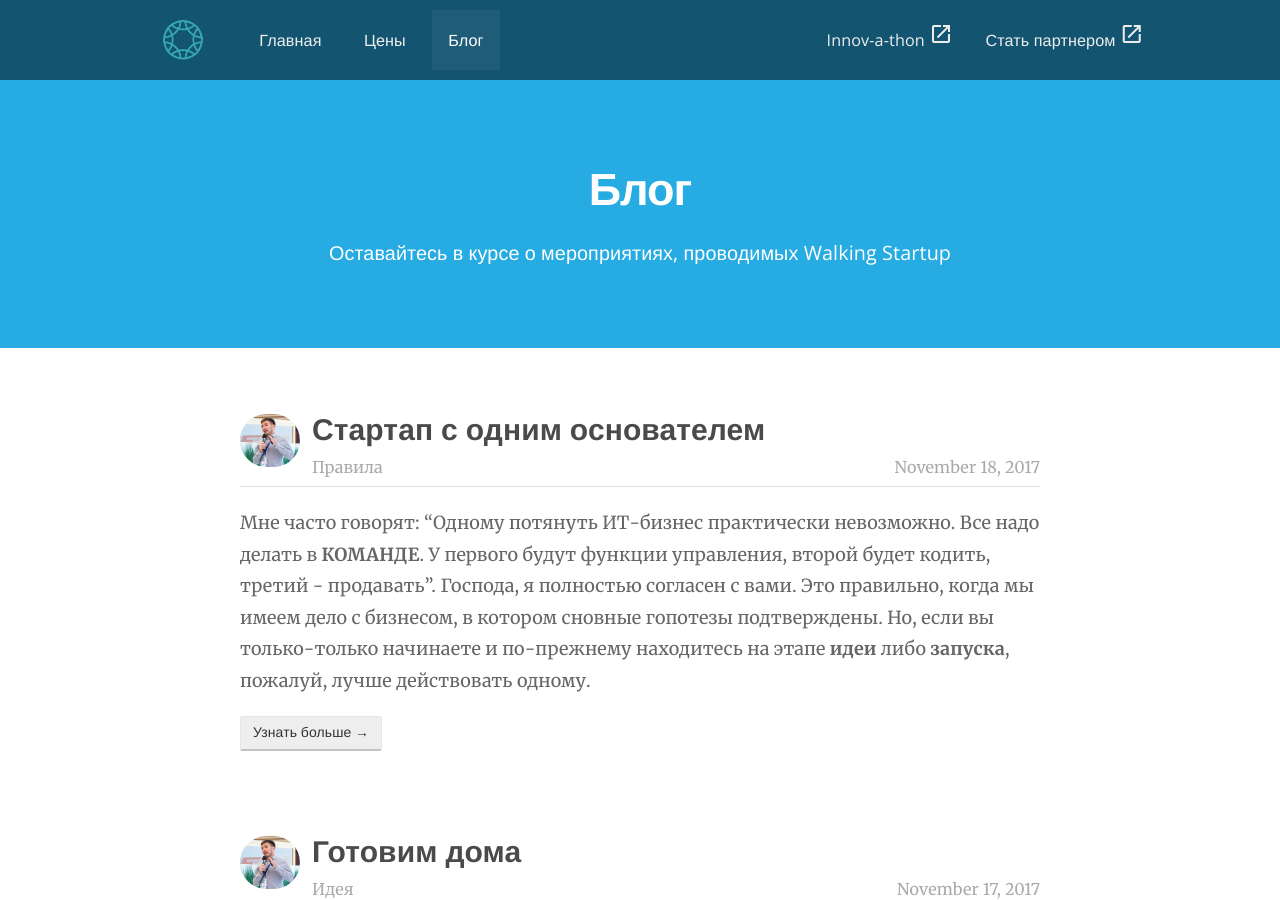
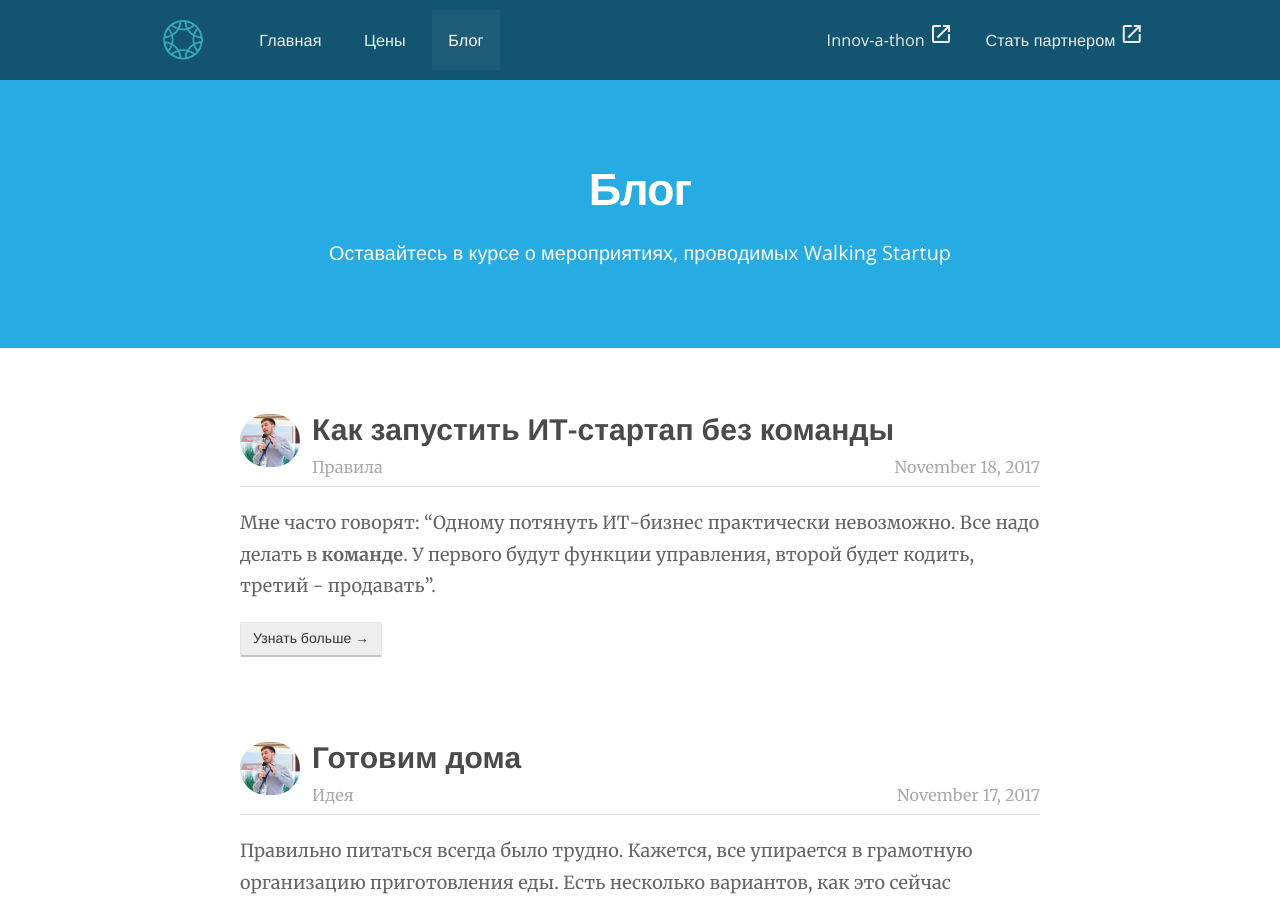
Before and after one commit to RakhimyanTim/walkingstartup.github.io, a Jekyll site: the page built from blog/index.html, in a window 1280 px wide and 900 px high. Built offline with Jekyll 4.4.1, drawn with Linux system fonts in a browser that asks for light colours; nearby versions of some CDN libraries; the list of posts is cut into pages by our own code; some of the changed lines change nothing that is shown.

Commit message:
Update 2017-11-18-no-team.md

```diff
--- a/_posts/2017-11-18-no-team.md
+++ b/_posts/2017-11-18-no-team.md
@@ -1,41 +1,23 @@
 ---
-title: Стартап с одним основателем
-header: Стартап с одним оснвователем
+title: Как запустить ИТ-стартап без команды
+header: Как запустить ИТ-стартап без команды
 category: Правила
 author: rakhimyan
-image: /img/blog/no-team/founder.jpg
+image: /img/blog/no-team/kids.jpg
 image_featured: true
-permalink: /rules/2017/11/18/no-team.html
+permalink: /tutorials/2017/11/18/no-team.html
 ---
-Мне часто говорят: "Одному потянуть ИТ-бизнес практически невозможно. Все надо делать в __КОМАНДЕ__. У первого будут функции управления, второй будет кодить, третий - продавать". Господа, я полностью согласен с вами. Это правильно, когда мы имеем дело с бизнесом, в котором сновные гопотезы подтверждены. Но, если вы только-только начинаете и по-прежнему находитесь на этапе __идеи__ либо __запуска__, пожалуй, лучше действовать одному.
+Мне часто говорят: "Одному потянуть ИТ-бизнес практически невозможно. Все надо делать в __команде__. У первого будут функции управления, второй будет кодить, третий - продавать".
 
-Программистов и продавцов проще и лучше нанять, чем брать с собой в команду (прим., в долю), потому что в начале можно обойтись и без их помощи. Вы спросите, тогда кто будет кодить, а управлять? Говорю же, вам совершенно необязательно уметь кодить или продавать на старте.
+![Includes](/img/blog/no-team/kids.jpg)
+
+Господа, я полностью согласен с вами. Это правильно, когда мы имеем дело с бизнесом, в котором сновные гопотезы подтверждены. Но, если вы только-только начинаете и по-прежнему находитесь на этапе __идеи/запуска__, пожалуй, лучше действовать одному.
+
+__Программистов и продавцов проще и лучше нанять__, чем брать с собой в команду (прим., в долю), потому что в начале можно обойтись и без их помощи. Вы спросите, тогда кто будет кодить, а управлять? Отвечаю: вам совершенно необязательно уметь кодить или продавать на старте.
 
 Благо, эти вопросы легко решаются с помощью сервиса [Walking Startup](https://walkingstartup.ru). Всё, что вам потребуется, это:
 1) Установить на свой смартфон наше приложение.
 2) Заполнить свою Идею/Проект.
 3) Ждать от нас звонка.
 
-Подходящим кандидатам мы позвоним и пригласим на однодневный марафон ит-идей [Innov-a-thon](https://innovathon.walkingstartup.ru), где несколько проектов получат инвестиции в размере $1000.
-
-
-
-Правильно питаться всегда было трудно. Кажется, все упирается в грамотную организацию приготовления еды. Есть несколько вариантов, как это сейчас решается.
-
-![Includes](/img/blog/eating-at-home/grunny.jpg)
-
-1) __Питаться в различного рода Кафе__. В кафе - сами понимаете, не каждый может себе это позволить и, потом, ты никак не застрахован от того, что тебе подсунут вчерашнюю еду; в добавок, нужно каждый раз куда-то идти и еще стоять в очередях.
-
-2) __Самому готовить__ - доступный вариант, но, как  минимум ты должен а) разбирался в кухне и иметь достаточное время.
-
-3) __Готовит жена__ (жениться). С первого взгляда, кажется, что это бюджетный вариант. Однако, если докопаться до сути, жену тоже нужно одевать, кормить и тп.
-
-Меня ни один из вариантов не устраивает, потому что 1) у меня нет времени, чтобы тратить 2-3 часа ежедневно на приготовление еды; 2) нет денег, чтобы тратиться на кафе от 500 руб/день (20 тыс/мес).
-
-С другой стороны, можно попробовать __нанять бабушку__ (или какого-нибудь __"узбека"__), которая будет раза 3 / неделю приходить ко мне домой, готовить еду согласно моих предпочтений и убирать в контейнеры/холодильник. Допустим, каждый раз, когда бабушка приходит, она тратит 2 часа своего времени. За мес это будет 24 часа или 2400 руб (1 час/ 100 руб).
-
-Остается решить вопрос с продуктами. Здесь мне видится возможность работать напрямую с __поставщиками/фермерами__ (без посредников). Тем более сейчас особо ценится продукция, выращенная в экологически-чистых районах.
-
-Таким образом, я получаю  __"правильное питание"__ за небольшие деньги, экономлю до 10 тыс руб/ мес и сохраняю по 3 часа времени ежедневно.
-
-В общем, поживем и увидим... До скорого!
+Подходящим кандидатам мы сами позвоним и пригласим на однодневный марафон ит-идей [Innov-a-thon](https://innovathon.walkingstartup.ru), где несколько проектов получат __инвестиции__ в размере $1000.
```
